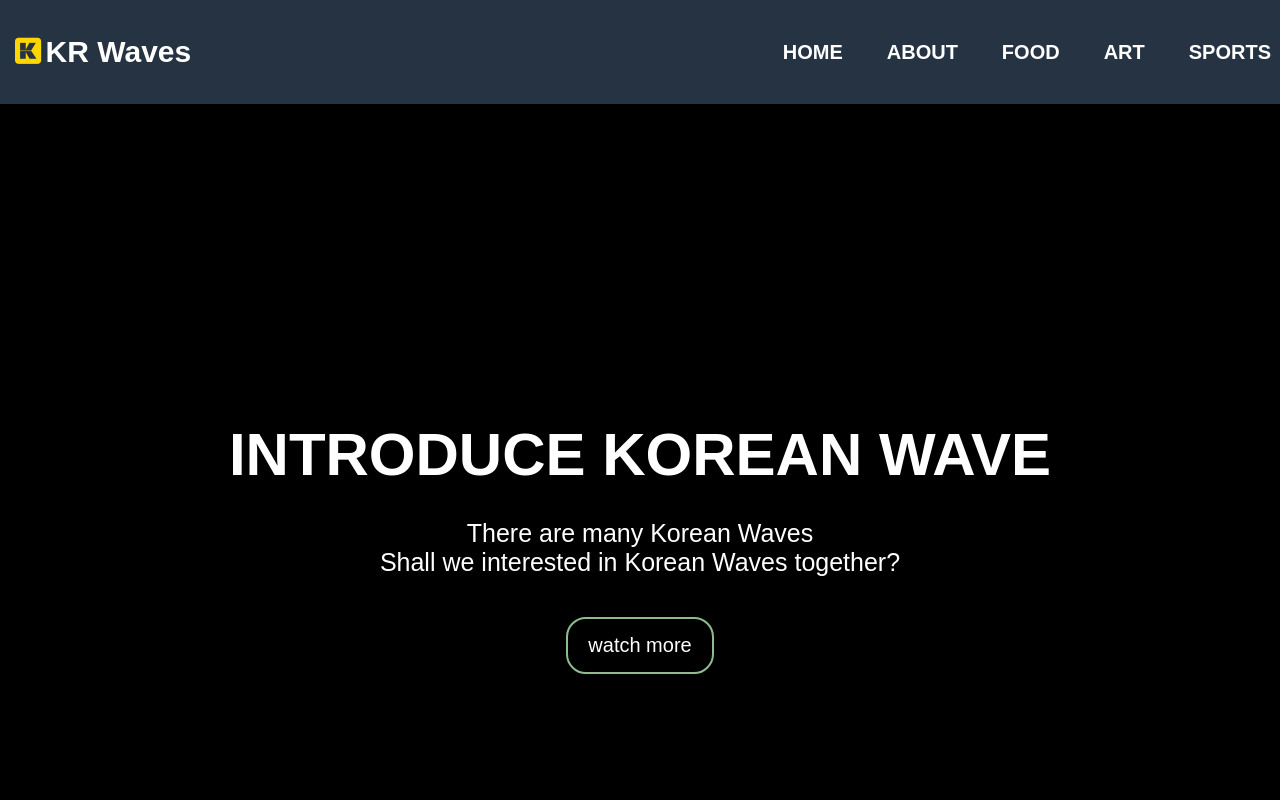
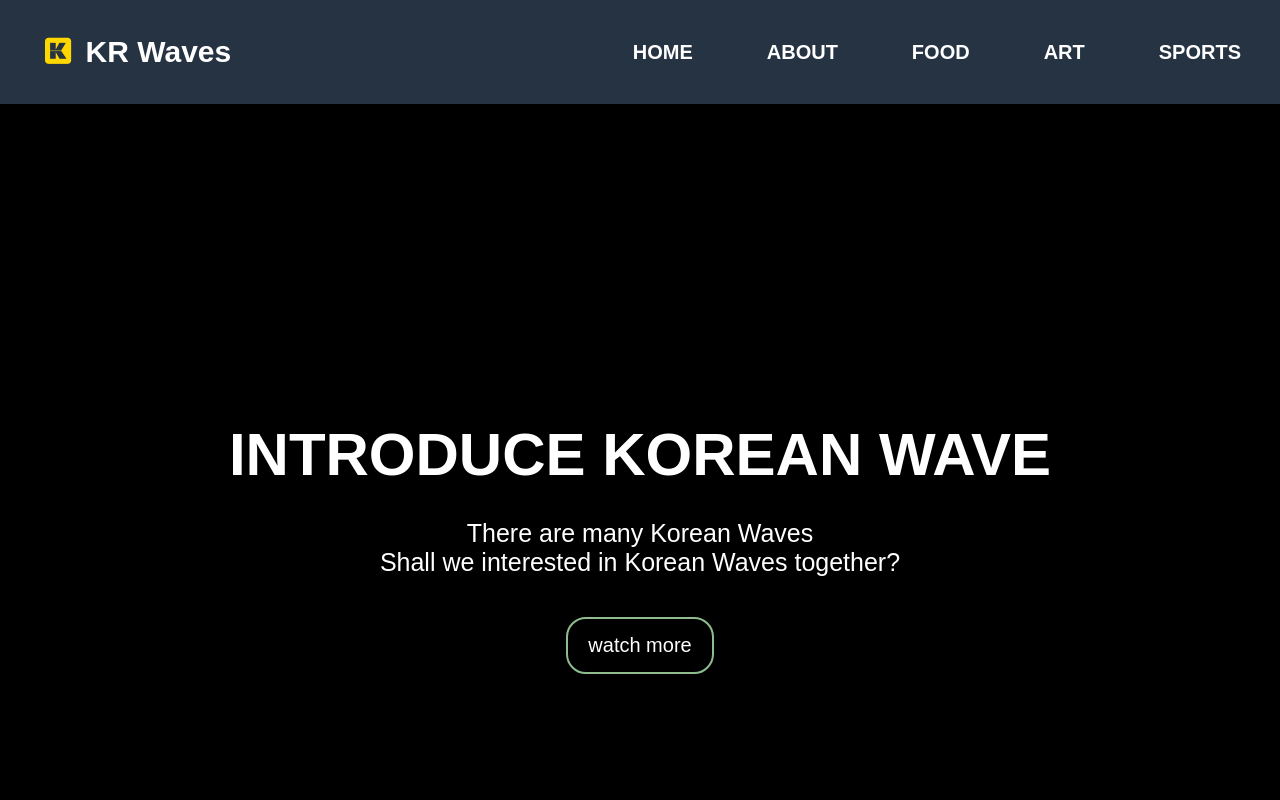
Before and after one commit to yeol2/web-programming, a plain HTML site: page index.html in a window 1280 px wide. Shown: the top 800 px of the page. Drawn offline with Linux system fonts and the light colour scheme.

Commit message:
Update style.css

```diff
--- a/style.css
+++ b/style.css
@@ -26,11 +26,13 @@ a {
 }
 
 .nav_logo i {
+    margin-left: 30px;
     font-size: 30px;
     color: gold;
 }
 
 .nav_logo > a {
+    margin-left: 10px;
     font-size: 30px;
     color: white;
 }
@@ -47,6 +49,7 @@ a {
 }
 
 .nav_menu li a{
+    margin-right: 30px;
     font-size: 20px;
 }
 
```
